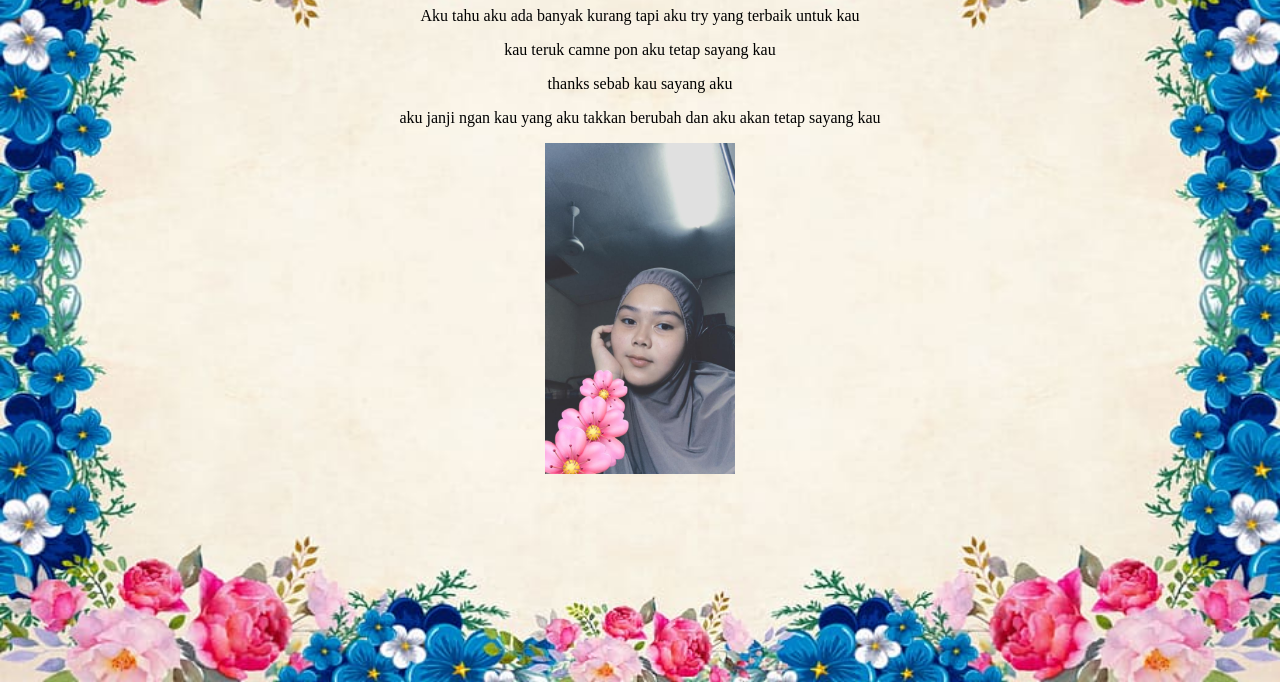
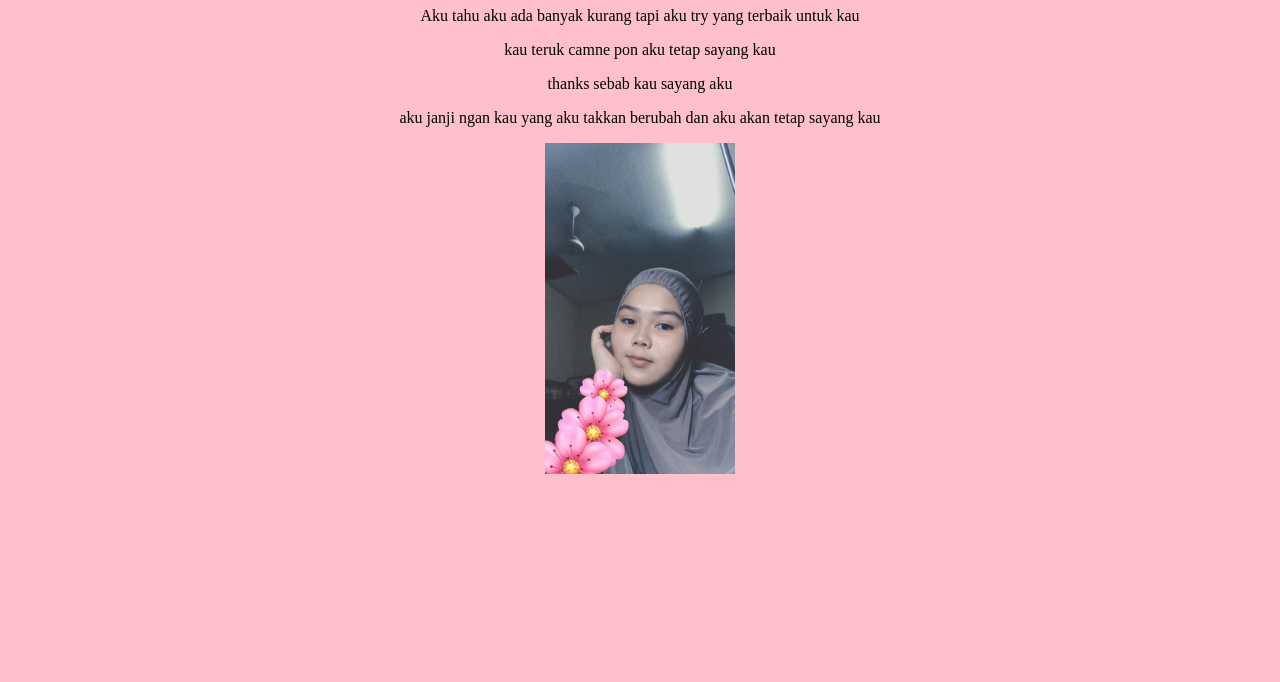
Before and after one commit to Atokz-create/test, a plain HTML site: page index.html in a window 1280 px wide. Shown: the part 118-800 px from the top of the page. Drawn offline with Linux system fonts and the light colour scheme.

Commit message:
Update index.html

```diff
--- a/index.html
+++ b/index.html
@@ -8,16 +8,8 @@ img {
   margin-right: auto;
 }
 </style>
-<style>
-body {
-  background-image: url('flower.jpg');
-  background-repeat: no-repeat;
-  background-attachment: fixed;
-  background-size: 100% 100%;
-}
-</style>
 </head>
-<body>
+<body style="background-color:pink;">
 
 <h1>.</h1>
 <h1 style="text-align:center;">Sayang</h1>
```
